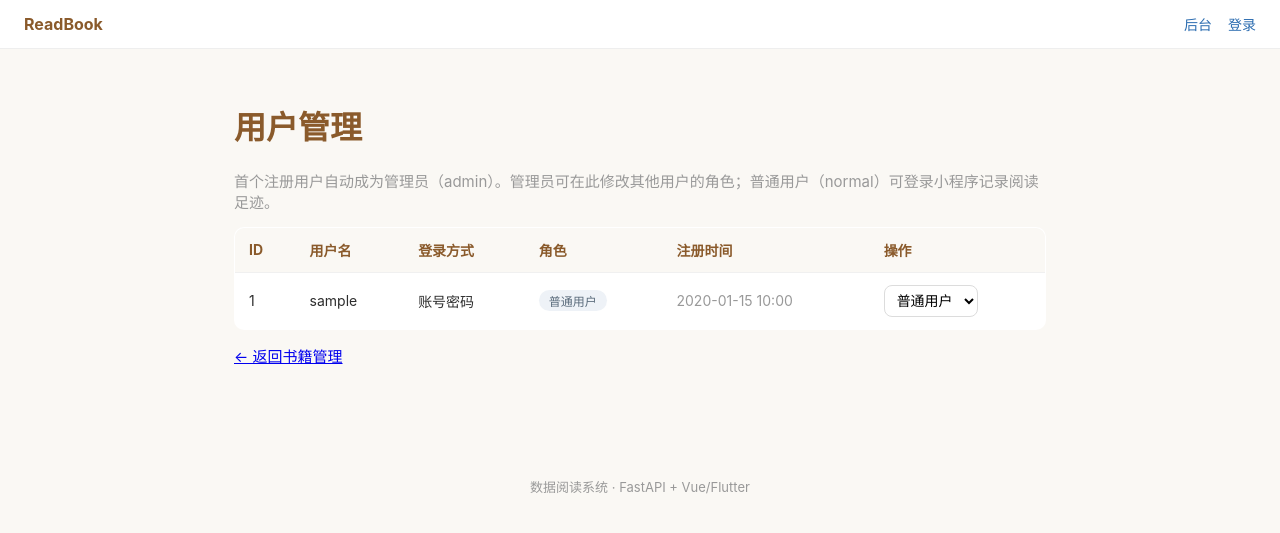
After one commit to Ancaixia/readbook-python, a FastAPI app: template app/templates/admin_users.html in a window 1280 px wide. The commit adds this page. Shown: the top 533 px of the page. Run offline with FastAPI, Linux system fonts and the light colour scheme; the template is opened without the code that fills it: most values are stand-ins (such as "Sample title", 1, 10 or a date in 2020).

Commit message:
add roles

```diff
--- a/app/core/config.py
+++ b/app/core/config.py
@@ -15,5 +15,10 @@ class Settings(BaseSettings):
     # `python -c "import secrets; print(secrets.token_hex(32))"` 生成）。
     secret_key: str = "dev-secret-change-me-please"
 
+    # 微信小程序登录凭证（在微信公众平台「开发 → 开发管理 → 开发设置」获取）。
+    # 用于后端用 wx.login 返回的 code 换取 openid。留空则微信登录接口返回错误。
+    wechat_appid: str = ""
+    wechat_secret: str = ""
+
 
 settings = Settings()
--- a/app/main.py
+++ b/app/main.py
@@ -9,31 +9,70 @@ import os
 from fastapi import FastAPI, Request
 from fastapi.staticfiles import StaticFiles
 from fastapi.responses import Response, RedirectResponse
+from sqlalchemy import inspect, select, text
+from sqlalchemy.orm import Session
 
-from app.core.database import Base, engine
+from app.core.database import Base, engine, SessionLocal
 from app.core.session import SESSION_COOKIE, verify_session_token
+from app.models.user import User
 from app.routers import api, pages, admin, auth
 
 app = FastAPI(title="ReadBook API")
 
 
+def _migrate_user_role() -> None:
+    """开发期轻量迁移：给 users 表补 role 列；若没有任何 admin 则提升最早用户。
+
+    生产环境应改用 Alembic，这里仅保证本地开发库平滑升级。
+    """
+    inspector = inspect(engine)
+    if "users" not in inspector.get_table_names():
+        return
+    cols = [c["name"] for c in inspector.get_columns("users")]
+    if "role" not in cols:
+        with engine.begin() as conn:
+            conn.execute(
+                text("ALTER TABLE users ADD COLUMN role VARCHAR(16) NOT NULL DEFAULT 'normal'")
+            )
+    with SessionLocal() as db:
+        any_admin = db.scalar(select(User).where(User.role == "admin"))
+        if any_admin is None:
+            first = db.scalar(select(User).order_by(User.id).limit(1))
+            if first is not None:
+                first.role = "admin"
+                db.commit()
+
+
 @app.middleware("http")
 async def auth_guard(request: Request, call_next):
-    """仅保护 /admin 后台：未登录访问 /admin 一律重定向到登录页。
+    """保护 /admin 后台：未登录跳登录页；已登录但非 admin 跳首页。
 
     其它路径（首页、阅读页、公开 API、/auth 自身）均放行，
     保证阅读体验与 Flutter 客户端不受影响。
     """
     token = request.cookies.get(SESSION_COOKIE)
     user_id = verify_session_token(token)
-    request.state.user_id = user_id  # 供模板渲染「登录/退出」状态
-    if request.url.path.startswith("/admin") and user_id is None:
-        return RedirectResponse("/auth/login", status_code=303)
+    request.state.user_id = user_id
+    request.state.user_role = None
+    path = request.url.path
+    if path.startswith("/admin"):
+        if user_id is None:
+            return RedirectResponse("/auth/login", status_code=303)
+        db: Session = SessionLocal()
+        try:
+            u = db.get(User, user_id)
+            role = u.role if u else None
+        finally:
+            db.close()
+        request.state.user_role = role
+        if role != "admin":
+            return RedirectResponse("/", status_code=303)
     return await call_next(request)
 
 
 # 开发期自动建表；生产环境请用 Alembic 迁移
 Base.metadata.create_all(bind=engine)
+_migrate_user_role()
 
 
 class NoCacheStaticFiles(StaticFiles):
--- a/app/static/style.css
+++ b/app/static/style.css
@@ -112,6 +112,17 @@ body {
 .rb-loading, .rb-error { color: #888; padding: 16px 0; text-align: center; min-height: 80px; }
 .rb-error { color: #c0392b; }
 
+/* 用户管理表格 */
+.rb-error-box { background: #fdecea; color: #c0392b; padding: 10px 14px; border-radius: 8px; margin-bottom: 16px; font-size: 14px; }
+.user-table { width: 100%; border-collapse: collapse; background: #fff; border: 1px solid #ececec; border-radius: 10px; overflow: hidden; }
+.user-table th, .user-table td { text-align: left; padding: 12px 14px; border-bottom: 1px solid #f0f0f0; font-size: 14px; }
+.user-table th { background: #faf8f4; color: #8a5a2b; font-weight: 700; }
+.user-table tr:last-child td { border-bottom: none; }
+.role-badge { display: inline-block; padding: 2px 10px; border-radius: 999px; font-size: 12px; }
+.role-admin { background: #e8f3e8; color: #2f7d32; }
+.role-normal { background: #eef2f7; color: #5a6b7b; }
+.role-form select { padding: 6px 8px; border: 1px solid #dcdcdc; border-radius: 8px; font-size: 14px; background: #fff; }
+
 /* 后台管理 */
 .admin { max-width: 920px; }
 .admin h1 { color: #8a5a2b; }
--- /dev/null
+++ b/app/templates/admin_users.html
@@ -0,0 +1,57 @@
+{% extends "base.html" %}
+{% block title %}后台 · 用户管理{% endblock %}
+{% block content %}
+<div class="admin">
+  <h1>用户管理</h1>
+  <p class="muted">首个注册用户自动成为管理员（admin）。管理员可在此修改其他用户的角色；普通用户（normal）可登录小程序记录阅读足迹。</p>
+
+  {% if request.query_params.get('error') %}
+  <div class="rb-error-box">{{ request.query_params.get('error') }}</div>
+  {% endif %}
+
+  <table class="user-table">
+    <thead>
+      <tr>
+        <th>ID</th>
+        <th>用户名</th>
+        <th>登录方式</th>
+        <th>角色</th>
+        <th>注册时间</th>
+        <th>操作</th>
+      </tr>
+    </thead>
+    <tbody>
+      {% for u in users %}
+      <tr>
+        <td>{{ u.id }}</td>
+        <td>{{ u.username }}</td>
+        <td>
+          {% if u.wechat_openid %}微信{% else %}账号密码{% endif %}
+        </td>
+        <td>
+          {% if u.role == 'admin' %}
+            <span class="role-badge role-admin">管理员</span>
+          {% else %}
+            <span class="role-badge role-normal">普通用户</span>
+          {% endif %}
+        </td>
+        <td class="muted">{{ u.created_at.strftime('%Y-%m-%d %H:%M') if u.created_at else '' }}</td>
+        <td>
+          {% if u.id == current_user_id %}
+            <span class="muted">当前账号</span>
+          {% else %}
+            <form method="post" action="/admin/users/{{ u.id }}/role" class="role-form">
+              <select name="role" onchange="this.form.submit()">
+                <option value="normal" {% if u.role == 'normal' %}selected{% endif %}>普通用户</option>
+                <option value="admin" {% if u.role == 'admin' %}selected{% endif %}>管理员</option>
+              </select>
+            </form>
+          {% endif %}
+        </td>
+      </tr>
+      {% endfor %}
+    </tbody>
+  </table>
+  <p class="muted"><a href="/admin">← 返回书籍管理</a></p>
+</div>
+{% endblock %}
--- a/app/templates/base.html
+++ b/app/templates/base.html
@@ -11,6 +11,9 @@
   <header class="site-header">
     <a href="/">{{ app_name | default('ReadBook') }}</a>
     <nav class="nav">
+      {% if request.state.user_role == 'admin' %}
+        <a class="nav-admin" href="/admin/users">用户</a>
+      {% endif %}
       <a class="nav-admin" href="/admin">后台</a>
       {% if request.state.user_id %}
         <a href="/auth/logout">退出</a>
```
Also changed, not shown: DEPLOY.md (+10 -0 lines), app/models/user.py (+5 -3 lines), app/routers/admin.py (+30 -0 lines), app/routers/auth.py (+89 -5 lines).
